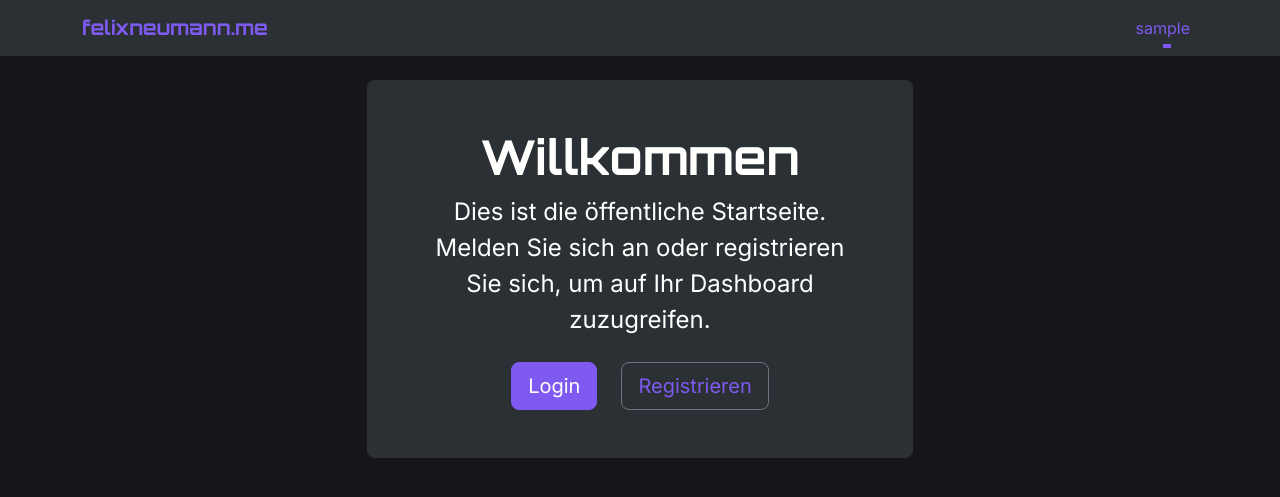
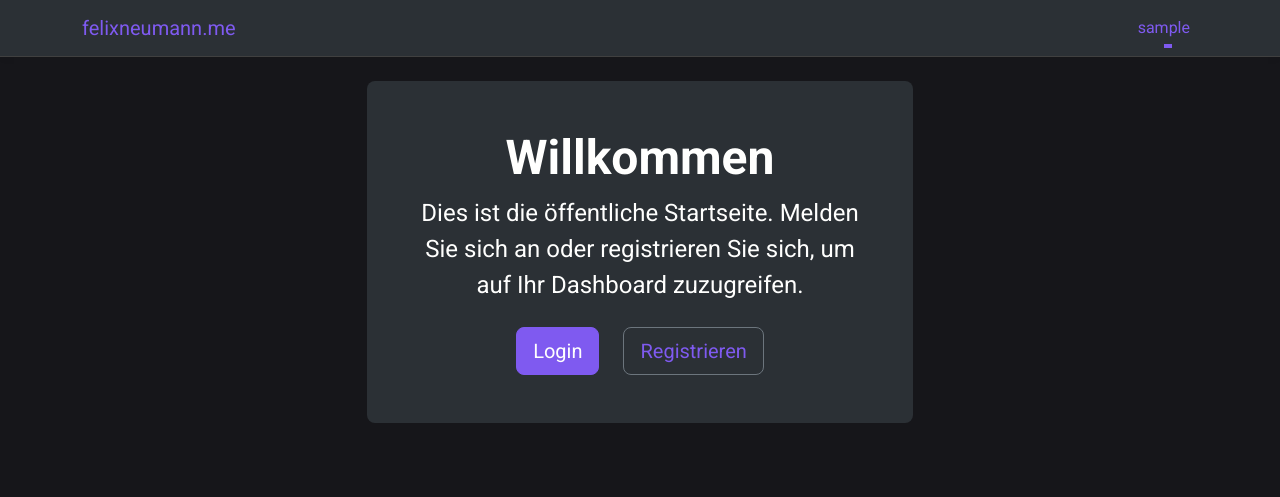
Before and after one commit to fncoding/kid-me, a Django app: page / in a window 1280 px wide. Shown: the top 497 px of the page. Run offline with Django 5.2, Linux system fonts and the light colour scheme; the visitor is signed in with stand-in values (Sample User, id 1); style sheets or scripts are compiled from the project's sources; some libraries are stand-ins or nearby versions.

Commit message:
dropdown fix, nav

```diff
--- a/src/static_src/scss/main.scss
+++ b/src/static_src/scss/main.scss
@@ -1,15 +1,28 @@
 @use "../../node_modules/bootstrap/scss/bootstrap";
 @use "theme";
-// c:\Users\fneumann\Desktop\key test\kid-me\src\assets\scss\custom-theme.scss
-@import url('https://fonts.googleapis.com/css2?family=Inter:wght@300;400;500;700&family=Orbitron:wght@700&display=swap');
+// Neue Schriftart importieren:
+@import url('https://fonts.googleapis.com/css2?family=Roboto:wght@300;400;500;700&display=swap');
 
 body {
-  font-family: 'Inter', sans-serif;
+  font-family: 'Roboto', Arial, sans-serif;
 }
 
 h1, h2, h3, h4, h5, h6, .navbar-brand {
-  font-family: 'Orbitron', sans-serif; // Eine futuristische Schrift für Akzente
-  // oder eine andere serifenlose Schrift für Überschriften
-  // font-family: 'Inter', sans-serif;
-  // font-weight: 700;
+  font-family: 'Roboto', Arial, sans-serif;
 }
+
+.navbar {
+  border-bottom: 1px solid var(--bs-border-color, #404040);
+  box-shadow: 0 2px 8px rgba(0,0,0,0.03);
+  .container {
+    border-bottom: none;
+  }
+}
+
+// Dropdown-Menü optisch aufräumen
+.dropdown-menu {
+  border-radius: 0.5rem;
+  margin-top: 0.5rem;
+  min-width: 180px;
+  box-shadow: 0 4px 24px rgba(0,0,0,0.15);
+}
--- a/src/templates/base.html
+++ b/src/templates/base.html
@@ -16,7 +16,7 @@
         <div class="container">
             <a class="navbar-brand" href="{% url 'dashboard' %}">felixneumann.me</a>
             <button class="navbar-toggler" type="button" data-bs-toggle="collapse" data-bs-target="#navbarNav" aria-controls="navbarNav" aria-expanded="false" aria-label="Toggle navigation">
-                <span class="navbar-toggler-icon"></span>
+                <i class="bi bi-list" style="font-size: 2rem;"></i>
             </button>
             <div class="collapse navbar-collapse" id="navbarNav">
                 <div class="navbar-nav ms-auto">
```
